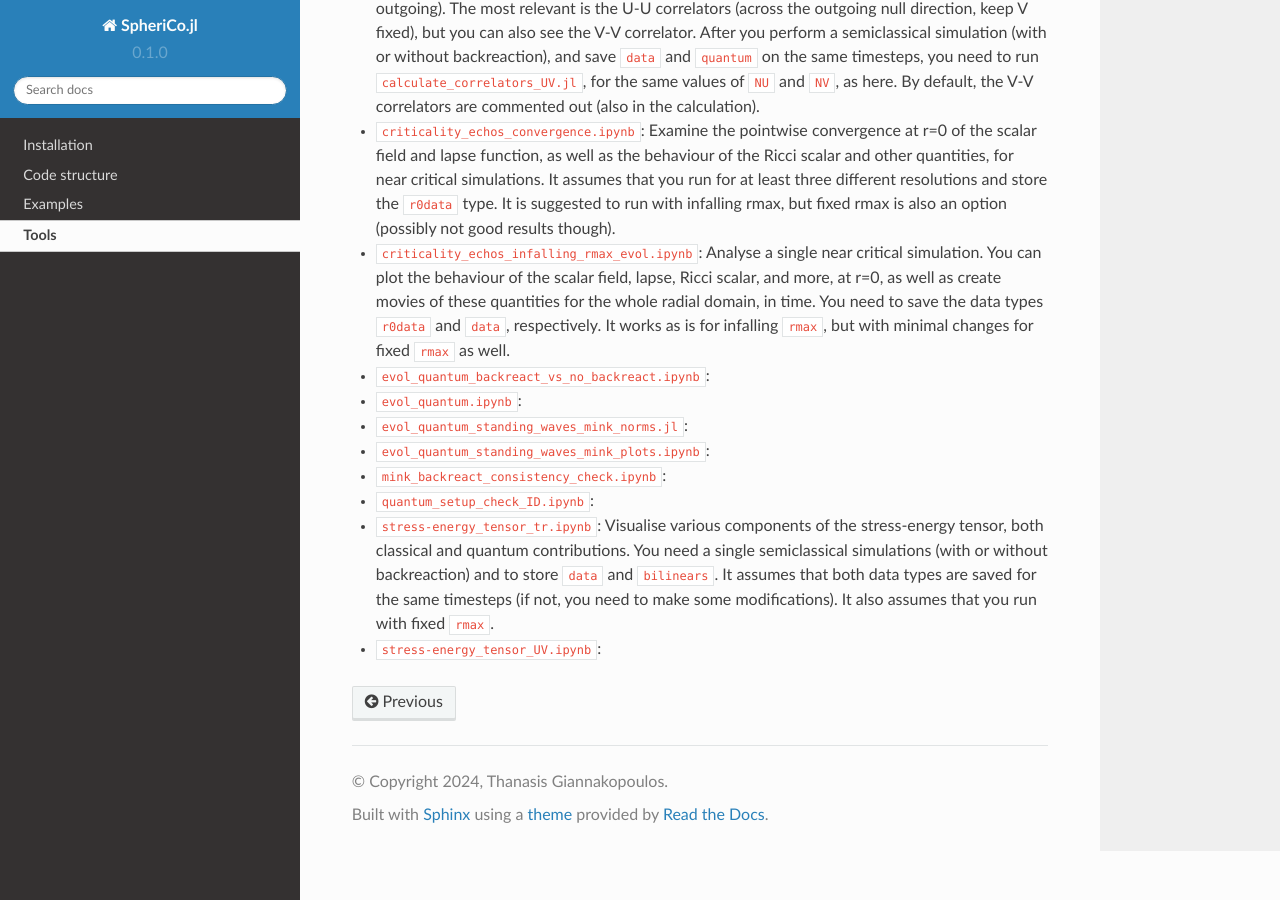
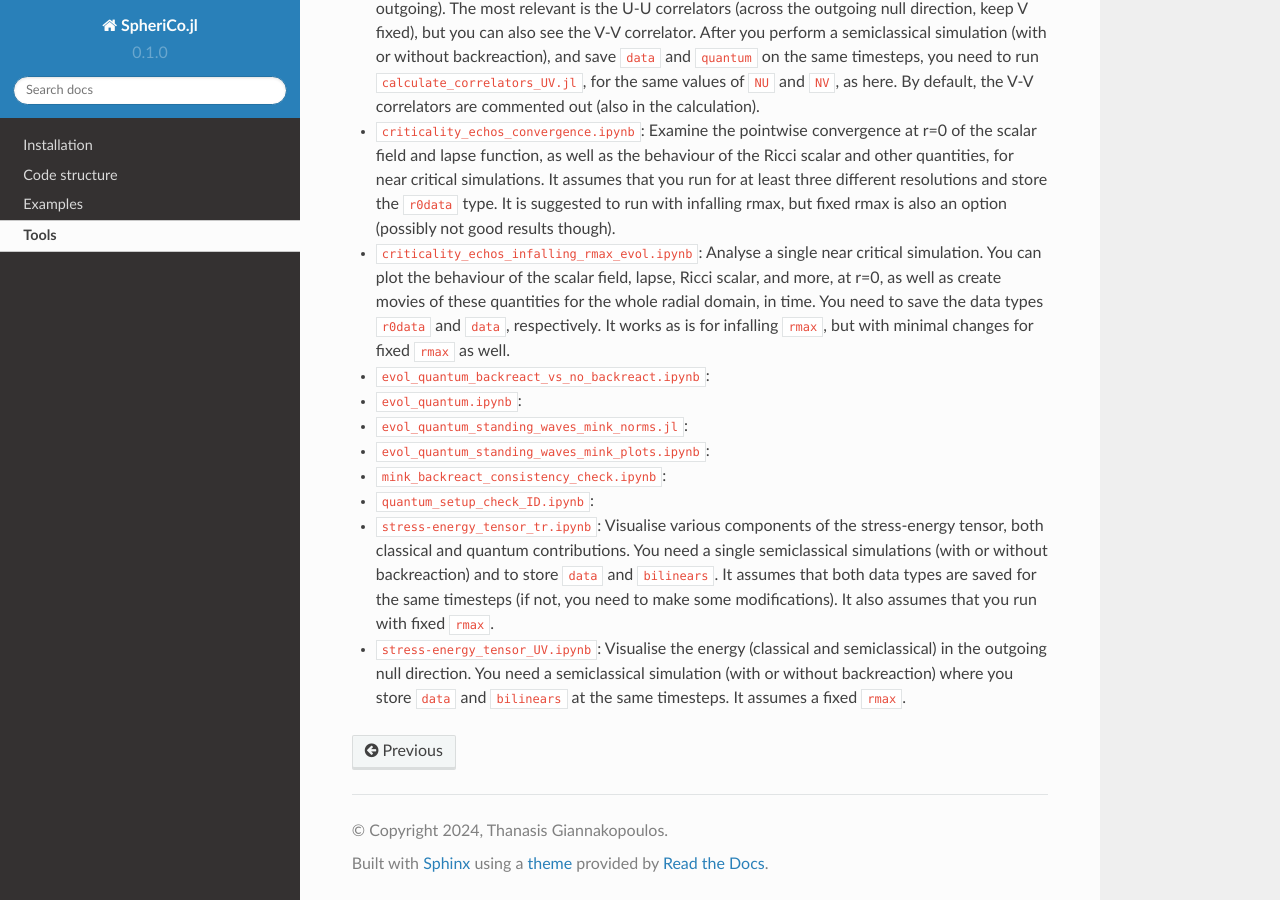
Before and after one commit to ThanasisGiannakopoulos/SpheriCo.jl, a Sphinx documentation site: the page built from docs/source/tools.rst, in a window 1280 px wide and 900 px high, scrolled down 1338 px. Built offline with Sphinx 7.4.7 and the Read the Docs theme 2.0.0, drawn with Linux system fonts in a browser that asks for light colours.

Commit message:
docs/tools: stress-energy tensor UV
Signed-off-by: thanasis@Dobby <giannakopoulos.th@gmail.com>

```diff
--- a/docs/source/tools.rst
+++ b/docs/source/tools.rst
@@ -123,4 +123,8 @@ how it interacts with other tools:
   not, you need to make some modifications). It also assumes that you
   run with fixed ``rmax``.
 
-- ``stress-energy_tensor_UV.ipynb``:
+- ``stress-energy_tensor_UV.ipynb``: Visualise the energy (classical
+  and semiclassical) in the outgoing null direction. You need a
+  semiclassical simulation (with or without backreaction) where you
+  store ``data`` and ``bilinears`` at the same timesteps. It assumes a
+  fixed ``rmax``.
```
Also changed, not shown: 1 other file.
